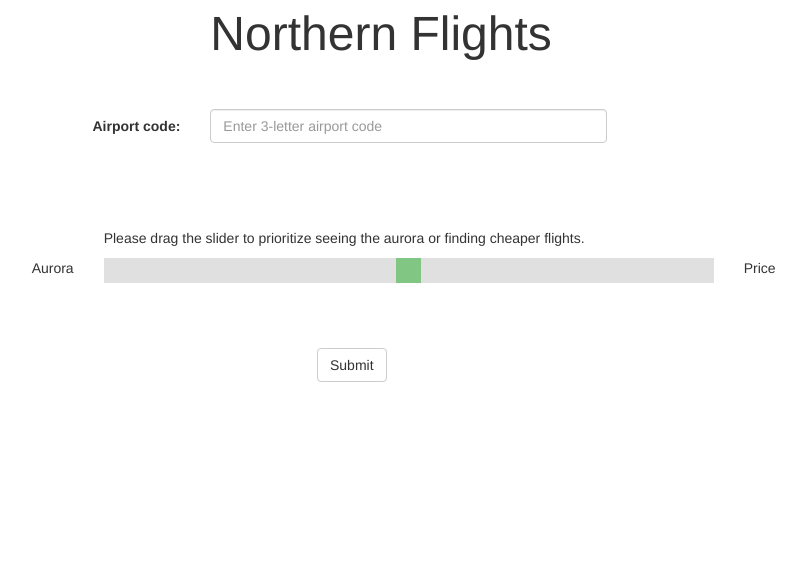
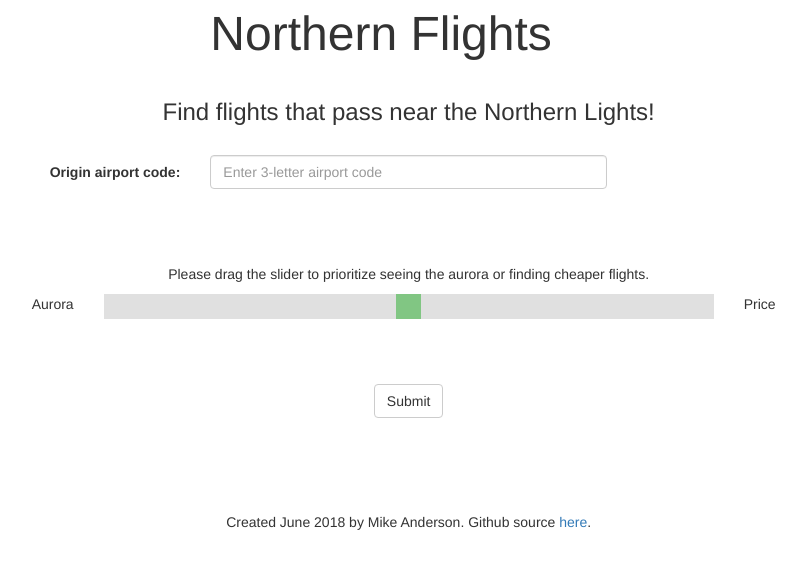
Before and after one commit to michevan/northern-flights, a Flask app: page / in a window 1280 px wide. Shown: the top 569 px of the page, without its empty margins (18-824 px from the left). Run offline with Flask 2, Linux system fonts and the light colour scheme; some libraries are stand-ins or nearby versions.

Commit message:
updated homepage

```diff
--- a/website/templates/input.html
+++ b/website/templates/input.html
@@ -9,6 +9,12 @@
   <script src="https://ajax.googleapis.com/ajax/libs/jquery/3.3.1/jquery.min.js"></script>
   <script src="https://maxcdn.bootstrapcdn.com/bootstrap/3.3.7/js/bootstrap.min.js"></script>
 <style>
+
+div.a {
+    text-align: center;
+}
+
+
 .slidecontainer {
     width: 50%;
 }
@@ -48,7 +54,10 @@
 
 
    <body>
+
+
    <div class="container-fluid">
+
 
       <form class="form-horizontal" action = "{{ url_for('result') }}" method = "POST">
 
@@ -59,26 +68,40 @@
     <p>   <font size="7">  Northern Flights </font> <p>
          </div></div>
 
-<p>
-    <br />
+
+                 <div class="row">
+                <div class="col-sm-1"></div>
+
+  <div class="col-sm-6 ">
+
+         <div class="a">
+<h3>
+Find flights that pass near the Northern Lights!
+</h3>
+</div>
+         </div></div>
+
+
+<br>
+
 
          <div class="form-group">
-           <label class="control-label col-sm-2" for="airport">Airport code:</label>
+           <label class="control-label col-sm-2" for="airport">Origin airport code:</label>
     <div class="col-sm-4">
       <input type="text" class="form-control" name="airport" maxlength="3" placeholder="Enter 3-letter airport code">
     </div>
   </div>
-  <p>
-  <br />
-  <br />
 
-  <br />
+<br>
+<br>
+<br>
 
-  <p>
       <div class="row">
         <div class="col-sm-1"></div>
   <div class="col-sm-6 ">
+  <div class = "a">
     <p>     Please drag the slider to prioritize seeing the aurora or finding cheaper flights. <p>
+    </div>
          </div></div>
 
                  <div class="row">
@@ -90,17 +113,19 @@
 </div>
 
 
-<br />
-<br />
-  <br />
+<br>
+<br>
+<br>
 
 
                 <div class="row">
-  <div class="col-sm-3"></div>
-  <div class="col-sm-3 ">
+  <div class="col-sm-1"></div>
+  <div class="col-sm-6 ">
+
+         <div class="a">
 
  <button type="submit" class="btn btn-default" value = "submit">Submit</button>
-</div>
+</div></div>
 
      <p>
 
@@ -109,6 +134,22 @@
       </form>
       </div>
 
+<br>
+<br>
+<br>
+<br>
+
+                 <div class="row">
+                <div class="col-sm-1"></div>
+
+  <div class="col-sm-6 ">
+
+         <div class="a">
+
+Created June 2018 by Mike Anderson. Github source <a href="https://github.com/michevan/northern-flights">here</a>.
+</div>
+         </div></div>
+
 
    </body>
 </html>
```
